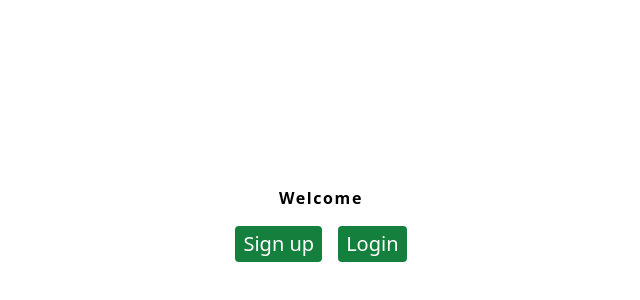
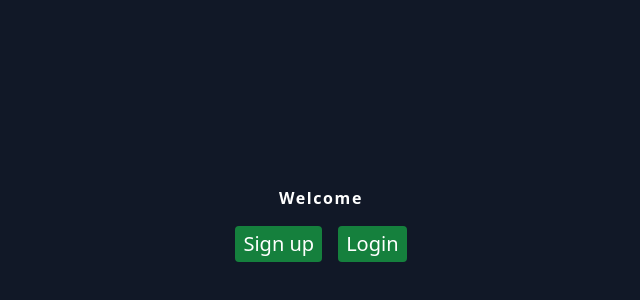
Before and after one commit to aravindont/todo-frontend, a React (Vite) app: page / in a window 1280 px wide. Shown: the part 176-476 px from the top of the page, without its empty margins (319-959 px from the left). Built offline with nearby package versions, Linux system fonts and the light colour scheme.

Commit message:
modify add todo modal to add ovelay when user clicks on the plus button to create the todo and tasks

```diff
--- a/src/components/AddTodoModal.jsx
+++ b/src/components/AddTodoModal.jsx
@@ -2,8 +2,8 @@ function AddTodoModal({ isOpen, onClose }) {
   return (
     <>
       {isOpen && (
-        <div className="fixed inset-0 z-50 flex justify-center items-center">
-          <div className="absolute inset-0 bg-gray-500 opacity-50"></div>
+        <div className="fixed inset-0 z-50 flex justify-center items-center ">
+          <div className="inset-0 bg-blue-200 bg-opacity-5 backdrop-blur-lg absolute"></div>
           <div className="z-10 p-6 bg-white rounded-md shadow-lg">
             <div className="flex justify-between items-center mb-6">
               <h2 className="text-lg font-bold">Add New Todo</h2>
--- a/src/pages/dashboard/index.jsx
+++ b/src/pages/dashboard/index.jsx
@@ -1,7 +1,3 @@
-import { useState } from "react";
-import { BsPlusCircle } from "react-icons/bs";
-import { useSelector } from "react-redux";
-
 import Navbar from "../../components/Navbar";
 import TodoList from "../../components/TodoList";
 
--- a/src/pages/home/index.jsx
+++ b/src/pages/home/index.jsx
@@ -3,7 +3,7 @@ import { Link } from "react-router-dom";
 function HomePage() {
   return (
     <>
-      <div className="flex flex-col h-screen items-center justify-center gap-4">
+      <div className="bg-gray-900 text-white flex flex-col h-screen items-center justify-center gap-4">
         <h1 className="font-bold tracking-widest">Welcome</h1>
         <div className="flex gap-4">
           <Link
```
Also changed, not shown: 1 other file (tests, documents, lock files or other folders).
